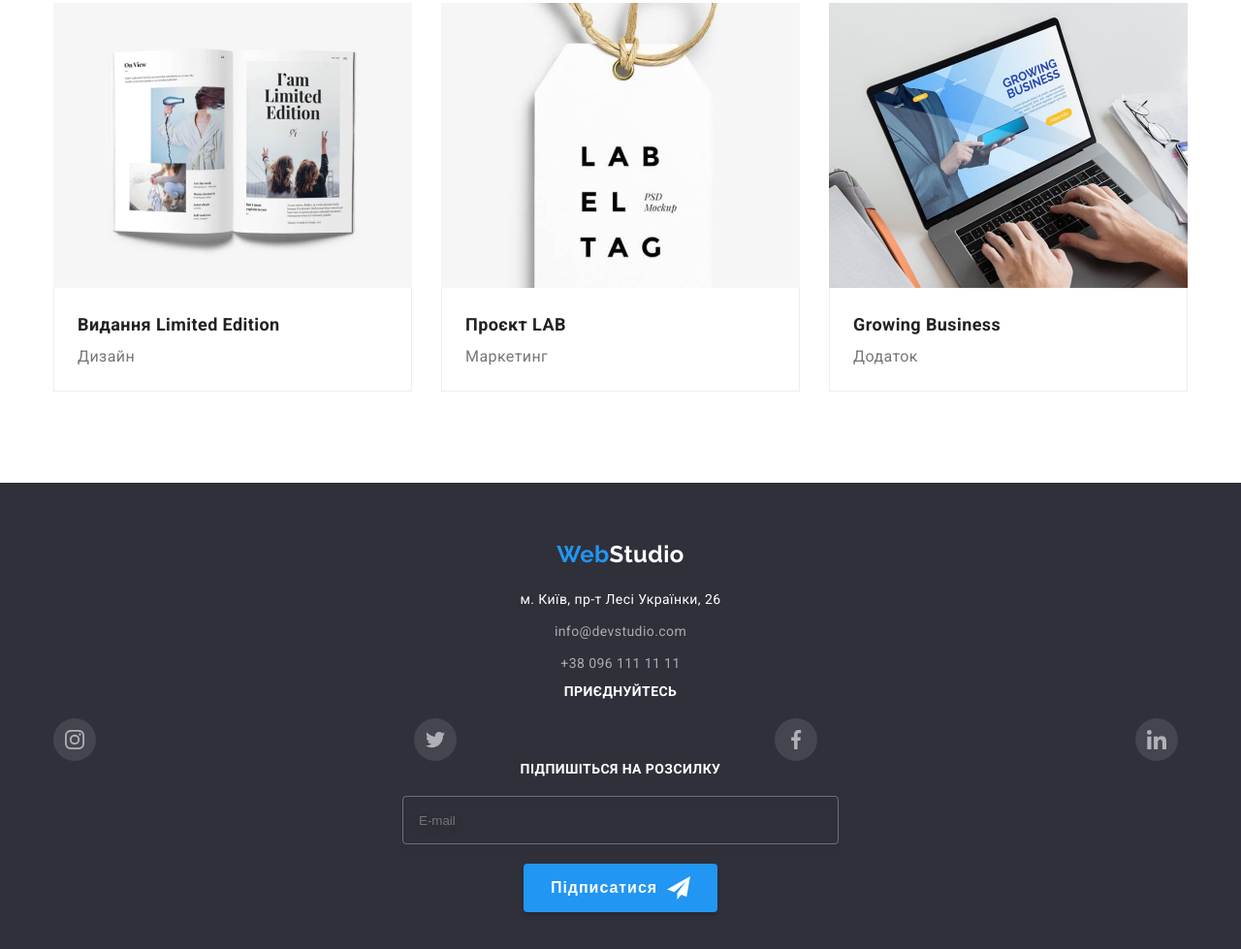
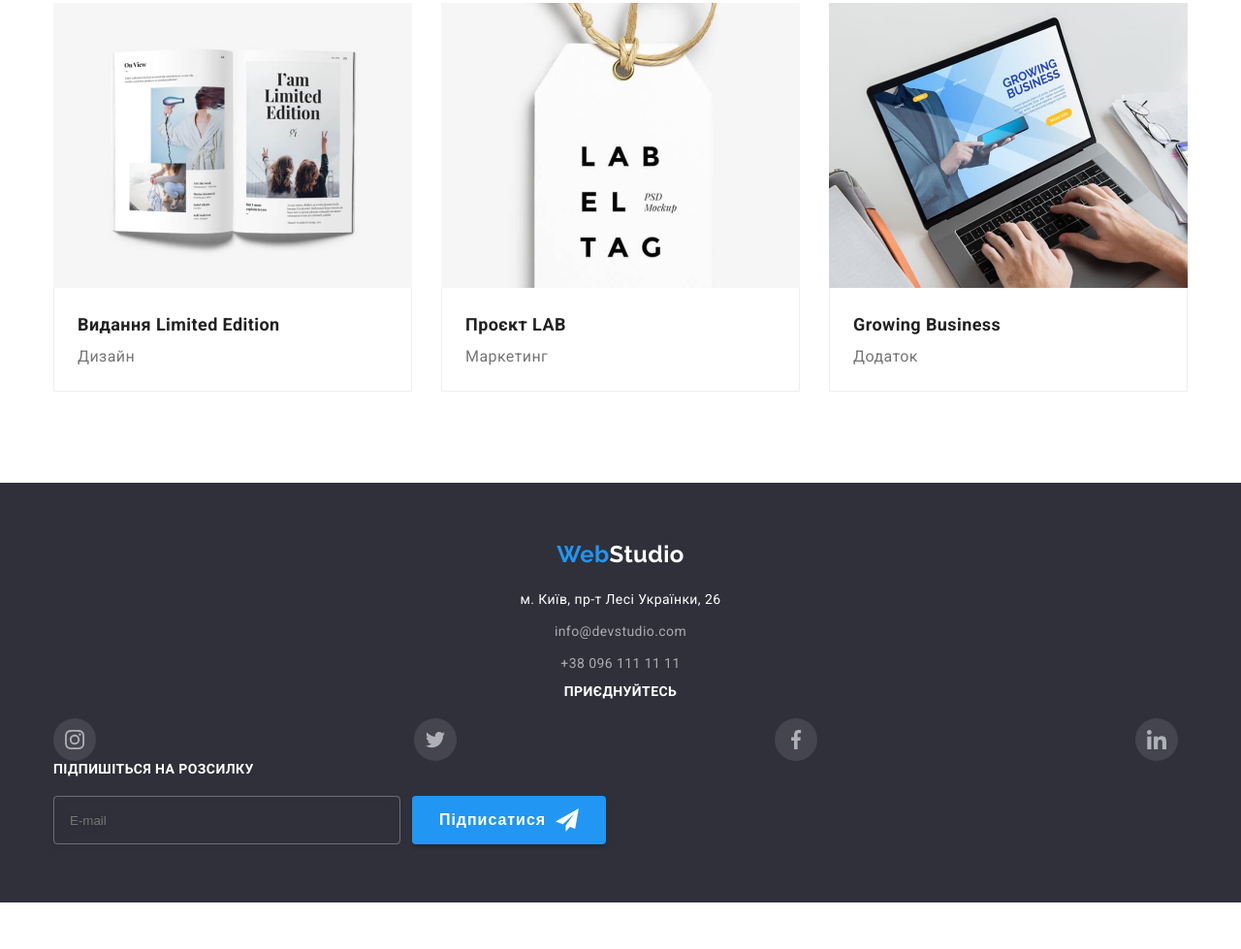
Before and after one commit to Tov4ik/goit-markup-hw-08, a plain HTML site: page portfolio.html in a window 1280 px wide. Shown: the part 1105-2084 px from the top of the page at 97% size. After the commit the page ends 2036 px from the top, so only its background shows below. Drawn offline with Linux system fonts and the light colour scheme.

Commit message:
mentors comments

```diff
--- a/sass/layout/_features-section.scss
+++ b/sass/layout/_features-section.scss
@@ -26,6 +26,7 @@
   font-size: 14px;
   line-height: 16px;
   margin-bottom: 10px;
+  text-align: center;
 }
 .features-item_text {
   font-weight: 400;
--- a/sass/layout/_footer.scss
+++ b/sass/layout/_footer.scss
@@ -170,5 +170,20 @@
   .footer-form-wrapper {
     margin: 0;
     width: auto;
+    text-align: left;
+  }
+
+  .footer-form {
+    display: flex;
+    flex-direction: row;
+    // align-items: center;
+    // justify-content: center;
+    // text-align: left;
+  }
+
+  .footer-form-field {
+    width: 358px;
+    margin-bottom: 0;
+    margin-right: 12px;
   }
 }
```
Also changed, not shown: index.html (+5 -1 lines), css/main.css, css/main.min.css, 2 other files.
